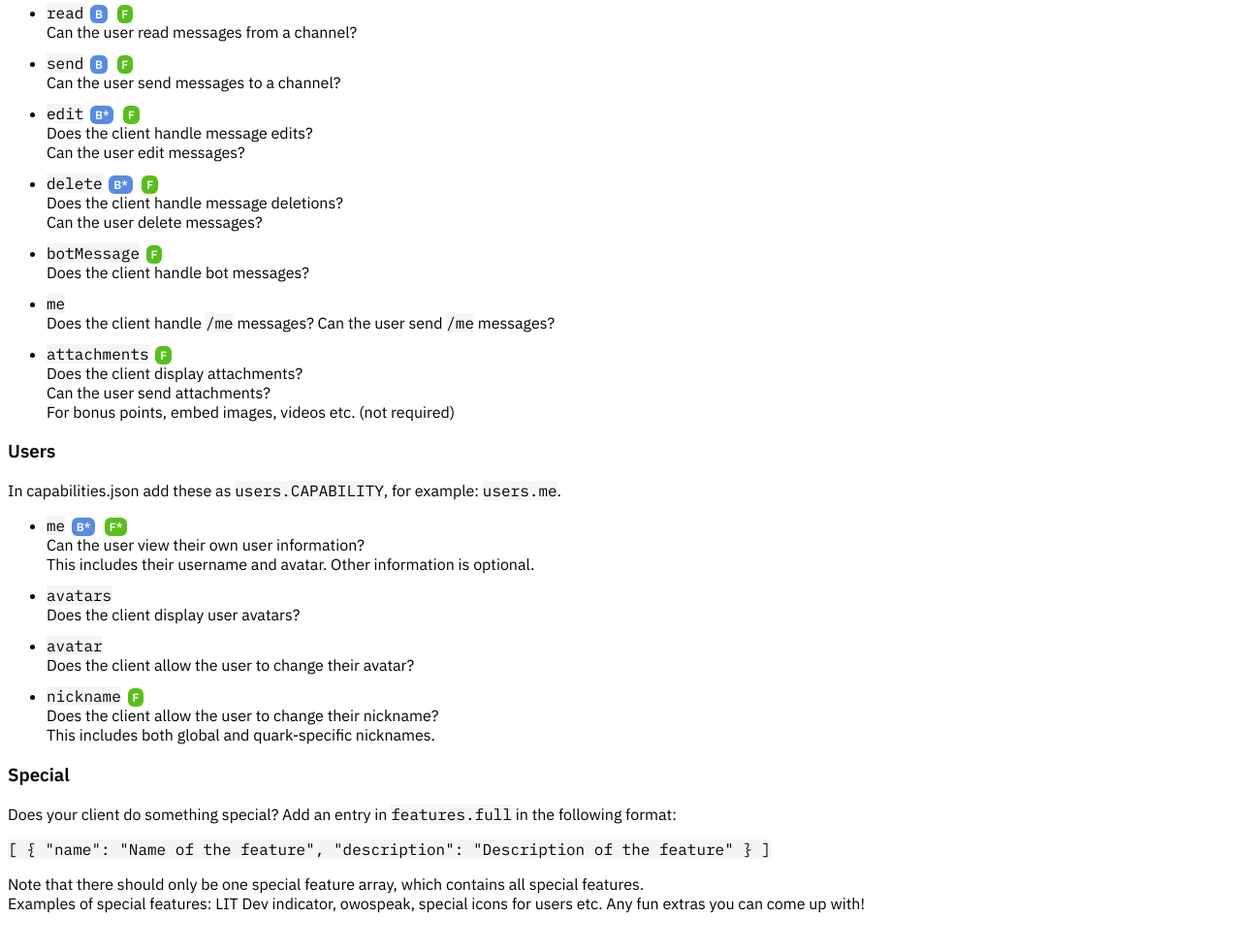
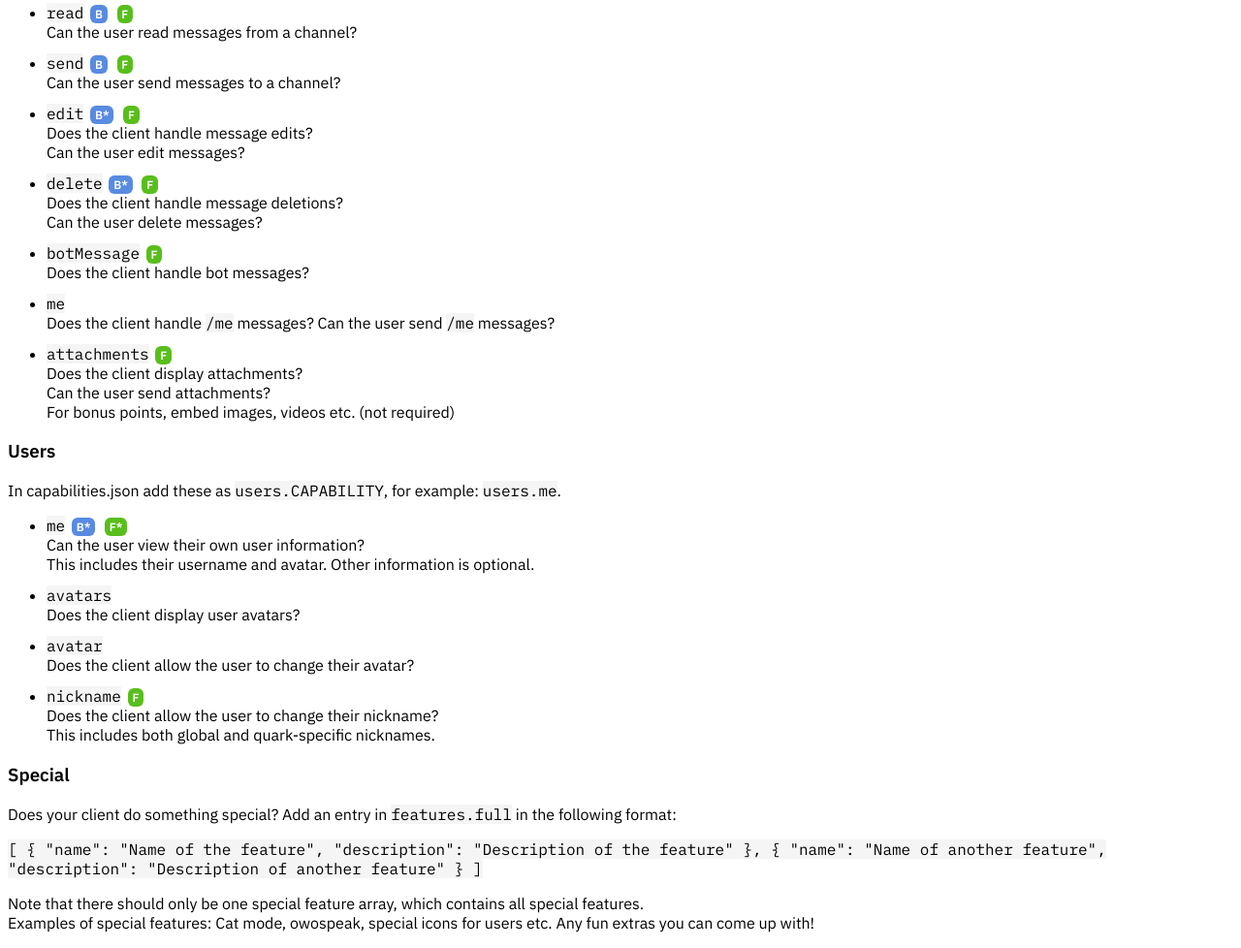
Before and after one commit to LITdevs/Lightquark, a website: page public/features.html in a window 1280 px wide. Shown: the part 2255-3233 px from the top of the page at 97% size. Drawn offline with Linux system fonts and the light colour scheme.

Commit message:
Add cat mode as example of special features

```diff
--- a/public/features.html
+++ b/public/features.html
@@ -249,11 +249,15 @@
 				{
 					"name": "Name of the feature",
 					"description": "Description of the feature"
+				},
+				{
+					"name": "Name of another feature",
+					"description": "Description of another feature"
 				}
 			]
 		</code>
 	<p>Note that there should only be one special feature array, which contains all special features.<br>
-	Examples of special features: LIT Dev indicator, owospeak, special icons for users etc. Any fun extras you can come up with!</p>
+	Examples of special features: Cat mode, owospeak, special icons for users etc. Any fun extras you can come up with!</p>
 	<script>
 		let BasicRequirementRegex = /{b(:"(?<extra>[^"]*)")?}/gm;
 		let FeaturedRequirementRegex = /{f(:"(?<extra>[^"]*)")?}/gm;
```
